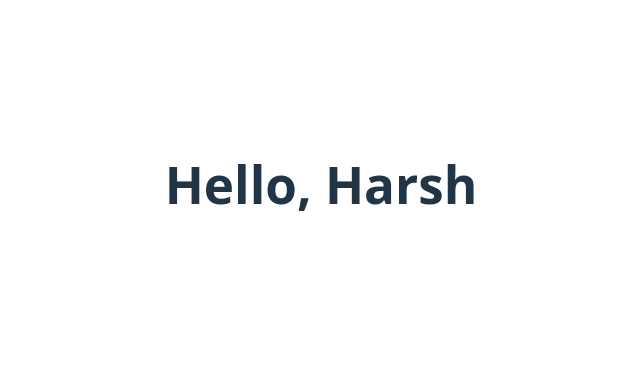
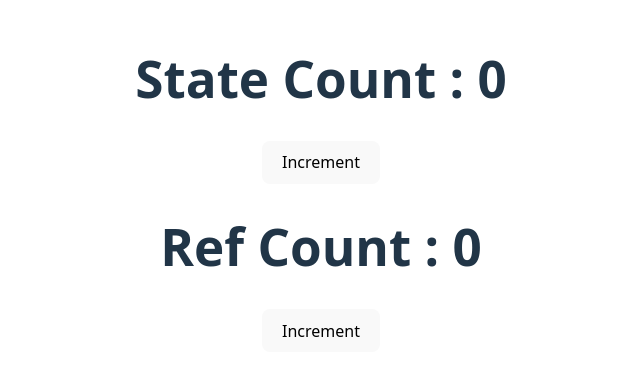
Before and after one commit to CodeHarsh108/useRef-hook, a React (Vite) app: page / in a window 1280 px wide. Shown: the part 216-592 px from the top of the page, without its empty margins (319-959 px from the left). Built offline with nearby package versions, Linux system fonts and the light colour scheme.

Commit message:
Example use of useRef

```diff
--- a/src/App.jsx
+++ b/src/App.jsx
@@ -1,13 +1,29 @@
-import React, { useRef } from 'react'
+import React, { useRef, useState } from 'react'
 import './App.css'
 
 function App() {
+  const [stateCount, setStateCount] = useState(0);
+  const refCount = useRef(0);
 
-  const myRef = useRef("Harsh");
+
+  const increment = () => {
+    setStateCount(stateCount + 1);
+  }
+
+
+  const incrementref = () => {
+    refCount.current += 1;
+    console.log(`Ref Count: ${refCount.current}`);
+  }
+
 
   return (
     <div>
-      <h1>Hello, {myRef.current}</h1>
+      <h1>State Count : {stateCount}</h1>
+      <button onClick={increment}>Increment</button>
+
+      <h1>Ref Count : {refCount.current}</h1>
+      <button onClick={incrementref}>Increment</button>
     </div>
   )
 }
```
